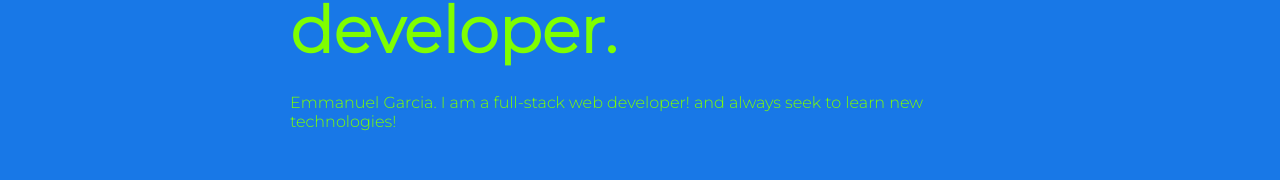
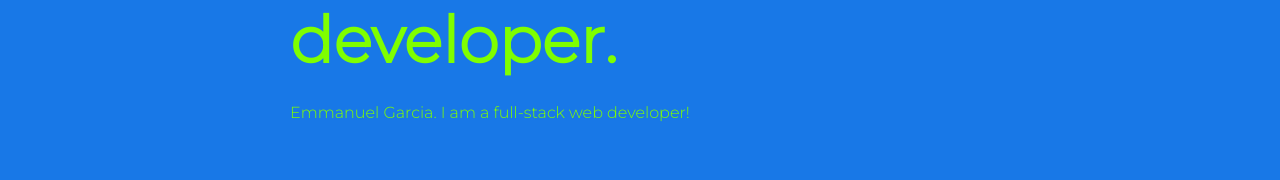
Before and after one commit to emmanuel-a-g/myPage, a Next.js app: page / in a window 1280 px wide. Shown: the part 393-573 px from the top of the page. Built offline with nearby package versions, Linux system fonts and the light colour scheme.

Commit message:
fixed intro section

```diff
--- a/components/sections/intro.js
+++ b/components/sections/intro.js
@@ -6,8 +6,7 @@ function Intro() {
       <h1 className={styles.name}>Emmanuel Garcia.</h1>
       <h1 className={styles.name}>I am fullstack web developer.</h1>
       <p className={styles.text}>
-        Emmanuel Garcia. I am a full-stack web developer! and always seek to
-        learn new technologies!
+        Emmanuel Garcia. I am a full-stack web developer!
       </p>
     </div>
   );
```
